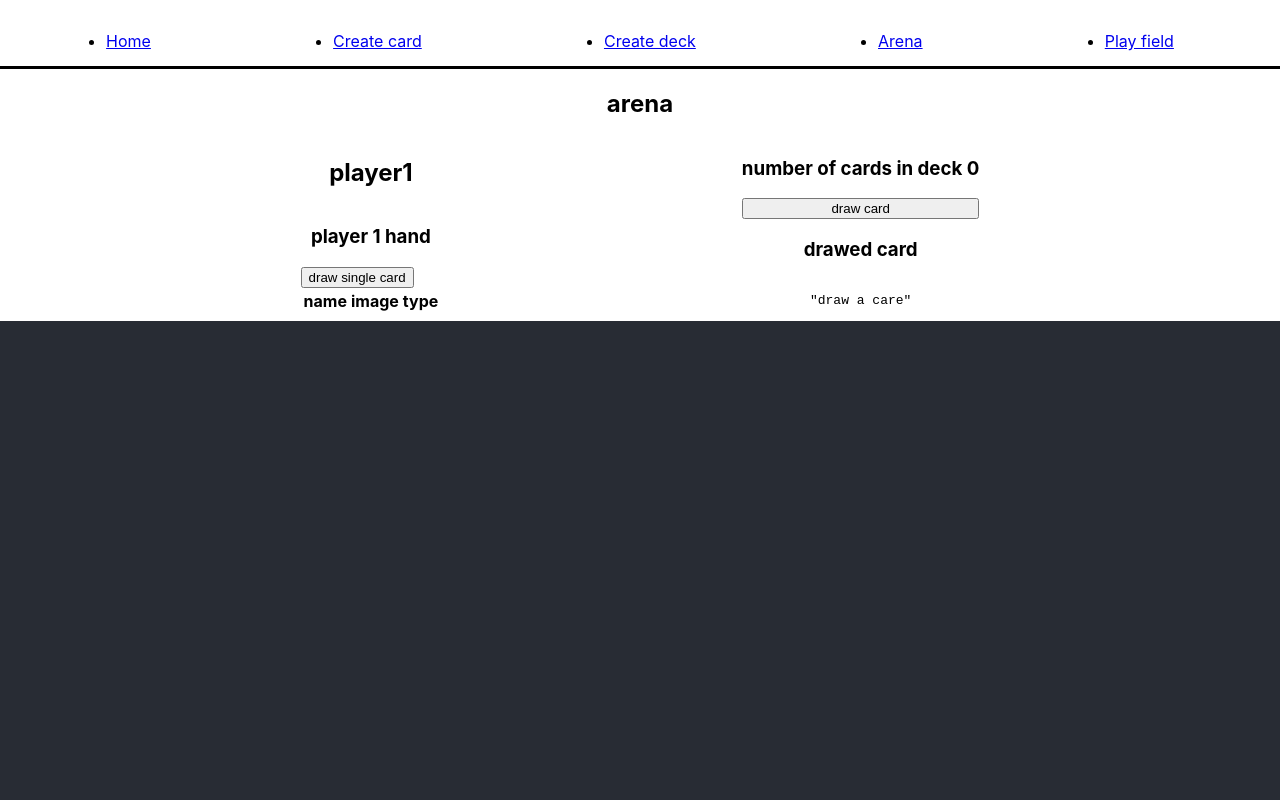
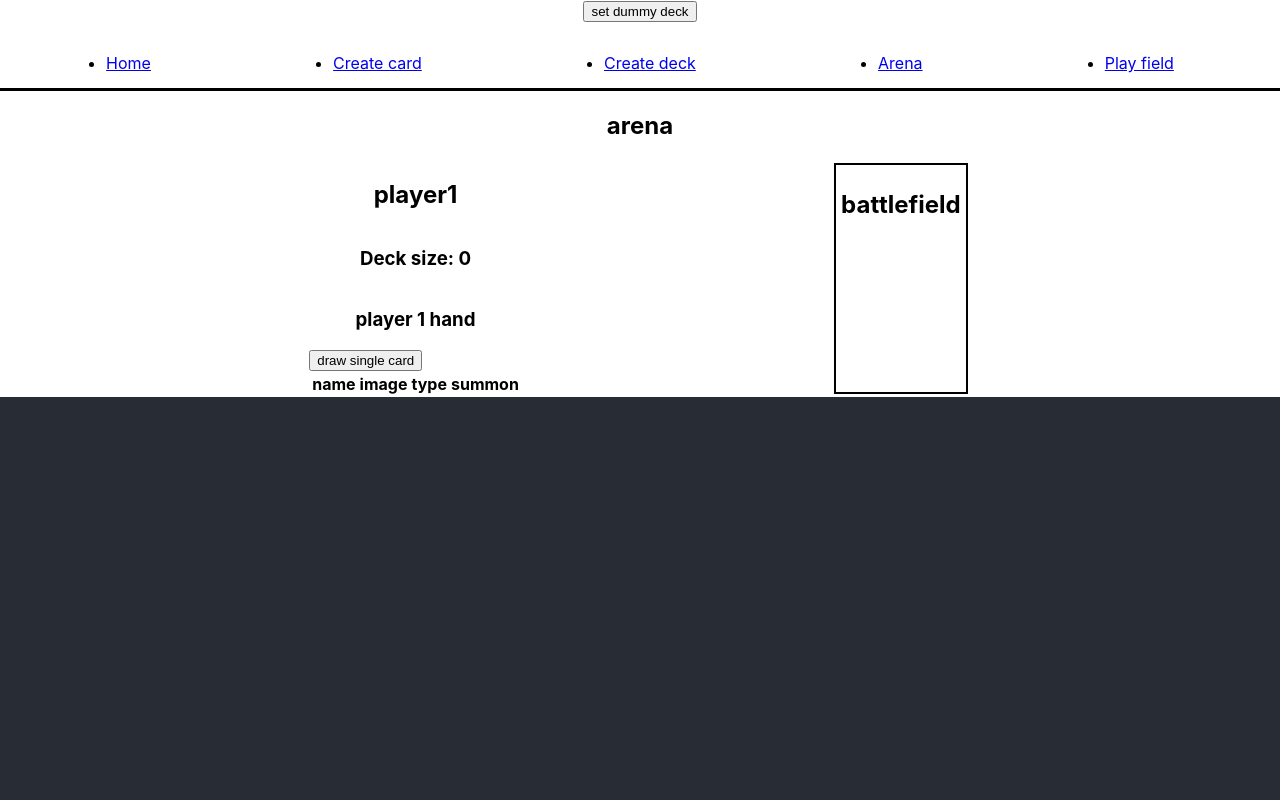
Before and after one commit to b-blom/react-sandbox, a React (Create React App) app: page /arena in a window 1280 px wide. Shown: the top 800 px of the page. Built offline with nearby package versions, Linux system fonts and the light colour scheme.

Commit message:
remove som clgs, add battlefield mana, summon mana functionallity and remove trash

```diff
--- a/src/GameRouter.jsx
+++ b/src/GameRouter.jsx
@@ -10,11 +10,51 @@ import { DeckContext } from './context/DeckContext';
 export default function GameRouter() {
 	const [player1Deck, setPlayer1Deck] = useState([]);
 	const [player1Hand, setPlayer1Hand] = useState([]);
+	const [player1BattlefieldMana, setPlayer1BattlefieldMana] = useState([]);
 
 	return (
 		<DeckContext.Provider
-			value={{ player1Deck, setPlayer1Deck, player1Hand, setPlayer1Hand }}
+			value={{
+				player1Deck,
+				setPlayer1Deck,
+				player1Hand,
+				setPlayer1Hand,
+				player1BattlefieldMana,
+				setPlayer1BattlefieldMana,
+			}}
 		>
+			<button
+				onClick={() =>
+					setPlayer1Deck([
+						{
+							__typename: 'ManaCard',
+							image: '🔥',
+							name: 'Fire',
+							type: 'mana',
+						},
+						{
+							__typename: 'ManaCard',
+							image: '🔥',
+							name: 'Fire',
+							type: 'mana',
+						},
+						{
+							__typename: 'ManaCard',
+							image: '🔥',
+							name: 'Fire',
+							type: 'mana',
+						},
+						{
+							__typename: 'ManaCard',
+							image: '🔥',
+							name: 'Fire',
+							type: 'mana',
+						},
+					])
+				}
+			>
+				set dummy deck
+			</button>
 			<Router>
 				<ul
 					style={{
--- a/src/game/Arena.jsx
+++ b/src/game/Arena.jsx
@@ -1,11 +1,15 @@
 import React, { useContext, useState } from 'react';
 import { DeckContext } from '../context/DeckContext';
 import PlayerHand from './cards/renderComponents/PlayerHand';
+import ManaCard from './cards/ManaCard';
 
 export default function Arena() {
-	const { player1Deck, setPlayer1Deck } = useContext(DeckContext);
-
-	const [drawedCard, setDrawedCard] = useState('draw a care');
+	const {
+		player1Deck,
+		setPlayer1Deck,
+		player1BattlefieldMana,
+		setPlayer1BattlefieldMana,
+	} = useContext(DeckContext);
 
 	return (
 		<div>
@@ -13,26 +17,16 @@ export default function Arena() {
 			<div className='row flex-evenly'>
 				<div className='col'>
 					<h2>player1</h2>
+					<h3>Deck size: {JSON.stringify(player1Deck.length)}</h3>
 					<PlayerHand />
 				</div>
-				<div className='col'>
-					<h3>number of cards in deck {JSON.stringify(player1Deck.length)}</h3>
-					<button
-						onClick={() => {
-							const randomNumber = Math.floor(
-								Math.random() * player1Deck.length
-							);
-
-							setDrawedCard(player1Deck[randomNumber]);
-							const newArray = [...player1Deck];
-							newArray.splice(randomNumber, 1);
-							setPlayer1Deck(newArray);
-						}}
-					>
-						draw card
-					</button>
-					<h3>drawed card</h3>
-					<pre>{JSON.stringify(drawedCard)}</pre>
+				<div className='col black-border'>
+					<h2>battlefield</h2>
+					<div className='col'>
+						{player1BattlefieldMana.map((card, index) => {
+							return <ManaCard card={card} key={index} />;
+						})}
+					</div>
 				</div>
 			</div>
 		</div>
--- a/src/game/cards/renderComponents/PlayerHand.jsx
+++ b/src/game/cards/renderComponents/PlayerHand.jsx
@@ -2,11 +2,16 @@ import React, { useContext } from 'react';
 import { DeckContext } from '../../../context/DeckContext';
 
 export default function PlayerHand() {
-	const { player1Deck, setPlayer1Deck, player1Hand, setPlayer1Hand } =
-		useContext(DeckContext);
+	const {
+		player1Deck,
+		setPlayer1Deck,
+		player1Hand,
+		setPlayer1Hand,
+		player1BattlefieldMana,
+		setPlayer1BattlefieldMana,
+	} = useContext(DeckContext);
 
 	async function drawCard() {
-		console.log('drawCard start');
 		// get a random number which represent which card to draw from the deck
 		const randomNumber = Math.floor(Math.random() * player1Deck.length);
 
@@ -19,10 +24,8 @@ export default function PlayerHand() {
 		let newDeck = [...player1Deck];
 		newDeck.splice(randomNumber, 1);
 		setPlayer1Deck(newDeck);
-		console.log('drawCard end');
 	}
 
-	console.log('player1Hand', player1Hand);
 	return (
 		<div>
 			<h3>player 1 hand</h3>
@@ -41,6 +44,7 @@ export default function PlayerHand() {
 						<th>name</th>
 						<th>image</th>
 						<th>type</th>
+						<th>summon</th>
 					</tr>
 				</thead>
 				<tbody>
@@ -50,6 +54,25 @@ export default function PlayerHand() {
 								<td>{card.name}</td>
 								<td>{card.image}</td>
 								<td>{card.type}</td>
+								<td>
+									<button
+										onClick={() => {
+											console.log('summon to battlefield', card);
+
+											// add card to battlefield
+											let newBattleFieldMana = [...player1BattlefieldMana];
+											newBattleFieldMana.push(card);
+											setPlayer1BattlefieldMana(newBattleFieldMana);
+
+											//remove card from player hand
+											let newPlayerHand = [...player1Hand];
+											newPlayerHand.splice(index, 1);
+											setPlayer1Hand(newPlayerHand);
+										}}
+									>
+										summon
+									</button>
+								</td>
 							</tr>
 						);
 					})}
--- a/src/pages/ContentCreator.jsx
+++ b/src/pages/ContentCreator.jsx
@@ -15,6 +15,7 @@ export default function ContentCreator() {
 				<div className='black-border'>
 					<InstantCardCreator />
 				</div>
+				{/* implement SorceryCardCreator */}
 			</div>
 		</div>
 	);
--- a/src/pages/pageComponents/DeckCreator.jsx
+++ b/src/pages/pageComponents/DeckCreator.jsx
@@ -48,7 +48,6 @@ export default function DeckCreator() {
 
 	if (loading) return <h2>loading</h2>;
 	if (error) return <h2>ERROR</h2>;
-	console.log('deckCreator', data);
 	return (
 		<div className='row'>
 			<div className='col black-border' style={{ width: '30%' }}>
--- a/src/pages/pageComponents/InstantCardCreator.jsx
+++ b/src/pages/pageComponents/InstantCardCreator.jsx
@@ -144,7 +144,6 @@ export default function InstantCardCreator() {
 				</div>
 				<div className='black-border'>
 					{data.instantCards.map((instantCard, index) => {
-						console.log('instantCard', instantCard);
 						return (
 							<CreatureCard card={instantCard} key={index} deckCreator={true} />
 						);
```
